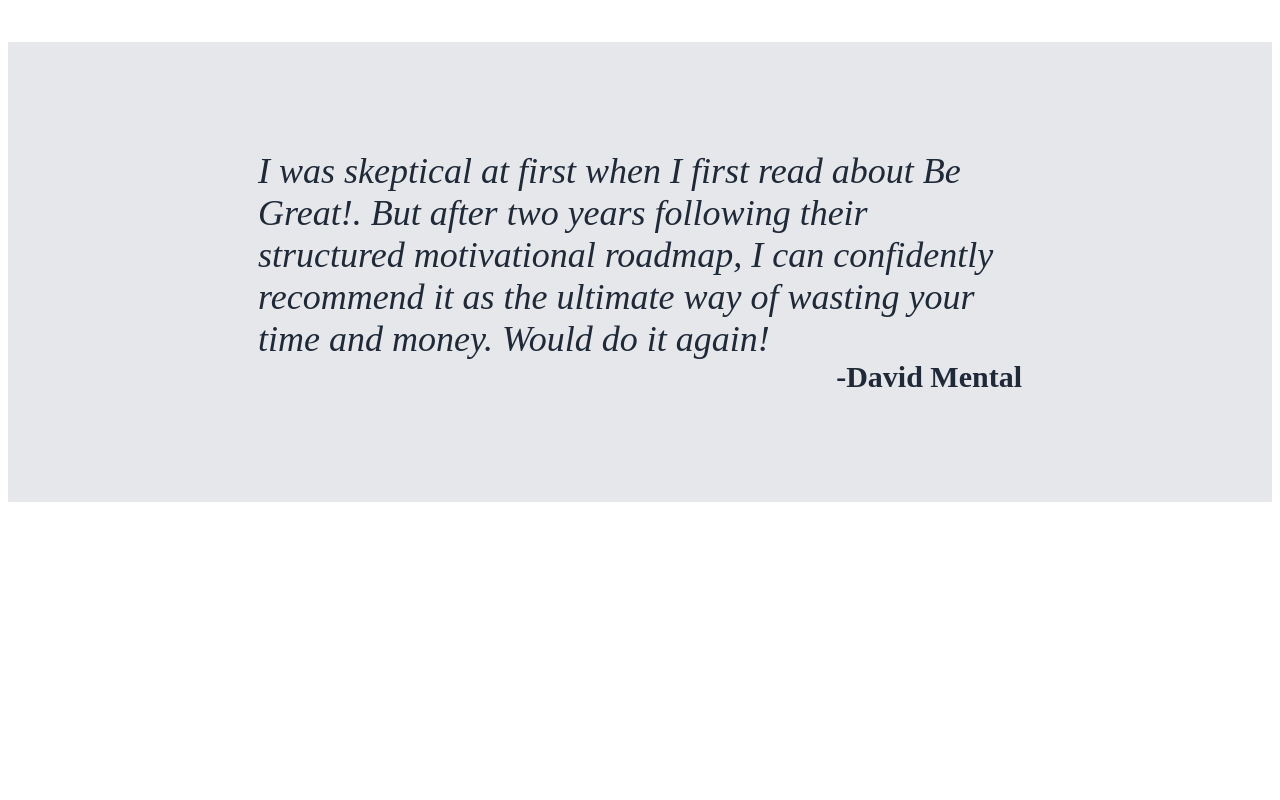
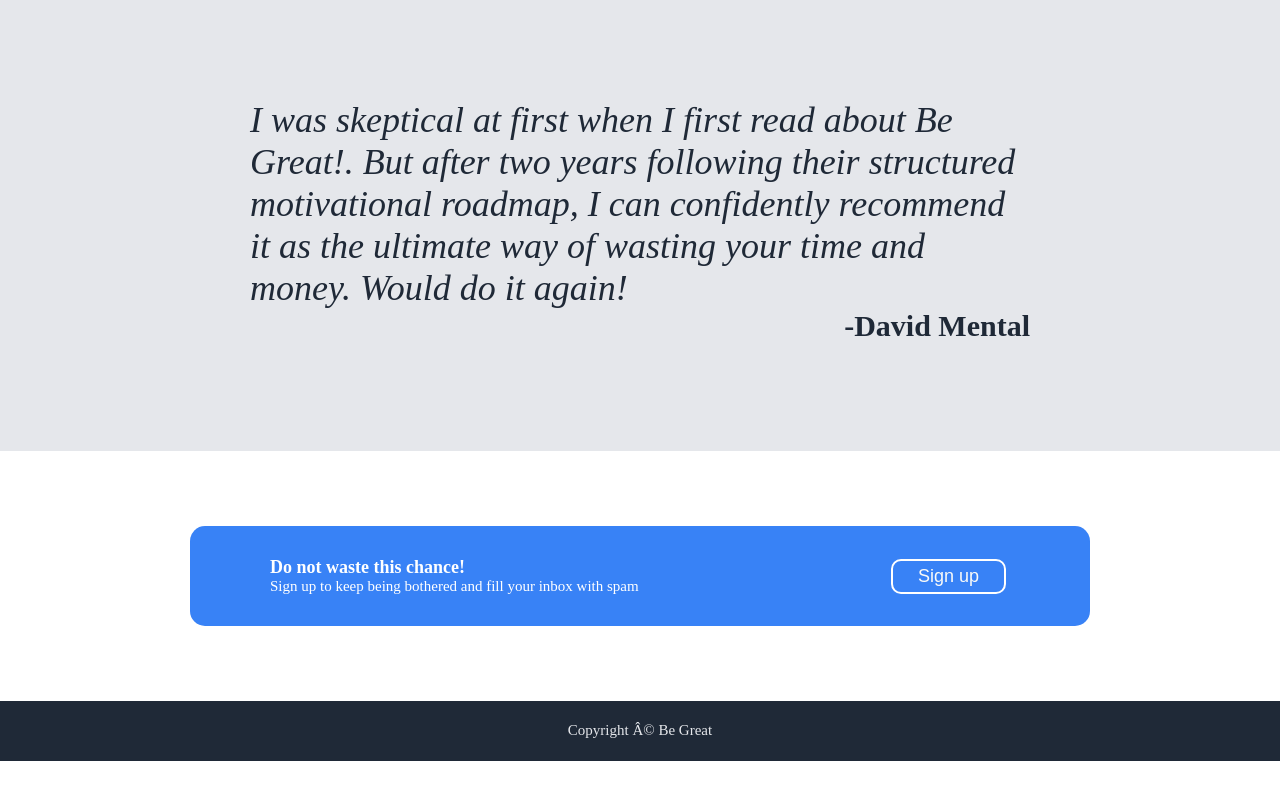
Before and after one commit to theonewhoknew/landing-page, a plain HTML site: page index.html in a window 1280 px wide. Shown: the part 988-1788 px from the top of the page. After the commit the page ends 1749 px from the top, so only its background shows below. Drawn offline with Linux system fonts and the light colour scheme.

Commit message:
Make signup content section and footer. Make main photo shrink and resize properly removing fixed height, and applying max height 100%, also applying fixed height to container sheader

```diff
--- a/index.html
+++ b/index.html
@@ -53,10 +53,21 @@
     </div>
 
     <div class="signupsection">
-        <div
+        <div class="signup-container">
+            <div class="signuptext">
+                <p id="chance">Do not waste this chance!</p>
+                <p>Sign up to keep being bothered and fill your inbox with spam </p>
+            </div>
+            <div class="buttoncontainer">
+              <button class="signup">Sign up</button>
+            </div>
 
+
+
+        </div>
     </div>
     <div class="footer">
+        <p id="copyright">Copyright © Be Great</p>
     </div>
 
   </body>
--- a/styles.css
+++ b/styles.css
@@ -6,6 +6,7 @@
     display: flex;
    flex-direction: column;
    justify-content: space-between;
+   margin: 0px;
 
 }
 
@@ -23,6 +24,19 @@
     height: 460px;
  }
 
+ .footer {
+
+    background-color: #1F2937;
+    height: 59.35px;
+    display: flex;
+    justify-content: center;
+    align-items: center;
+
+ }
+
+ .footer p {
+    font-size: 15px;
+ }
 
 
 .logo {
@@ -64,6 +78,7 @@
     padding-bottom: 80px;
     justify-content: space-between;
     align-items: flex-start;
+    height: 460px;
 }
 
 .sheader1 {
@@ -75,8 +90,7 @@
 }
 
 .mainphoto {
-    width: 400px;
-    height: auto;
+    max-height:100%;
     flex: 1 1 0;
 }
 
@@ -165,6 +179,48 @@
 
 
 .signupsection {
-    height: 340px;
+    height: 250px;
     background-color: white;
+    display: flex;
+    justify-content: center;
+    align-items: center;
 }
+
+.signup-container {
+    background-color: #3882f6;
+    height: 100px;
+    width: 900px;
+    border-radius: 15px;
+    display: flex;
+}
+
+.signup-container .signup {
+    border-color: white;
+    border-style: solid;
+}
+
+.signuptext {
+    flex-grow: 2;
+    display: flex;
+    flex-direction: column;
+    justify-content: center;
+    align-items: flex-start;
+    padding-left: 80px;
+}
+
+.buttoncontainer {
+    flex-grow: 2;
+    display: flex;
+    justify-content: center;
+    align-items: center;
+}
+
+.signuptext p {
+    font-size: 15px;
+    color: white;
+}
+
+#chance {
+    font-weight: bolder;
+    font-size: 18px;
+}
```
